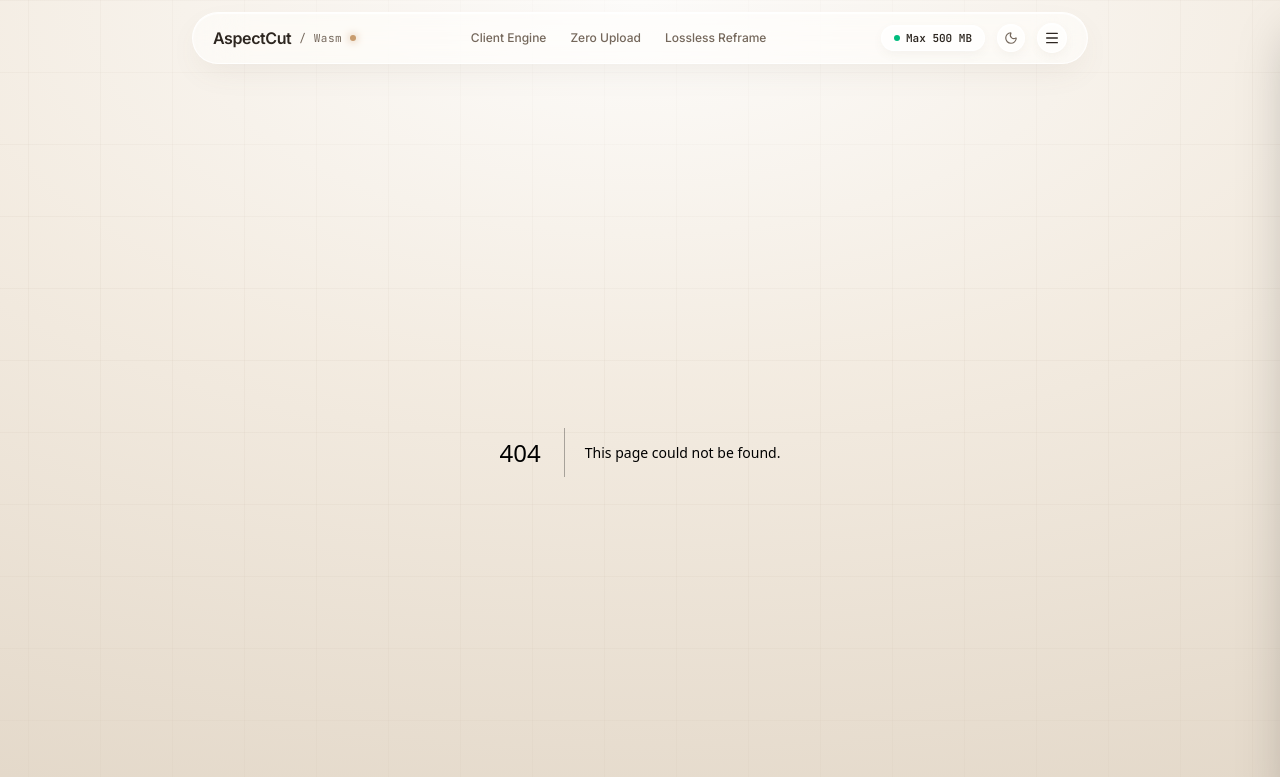
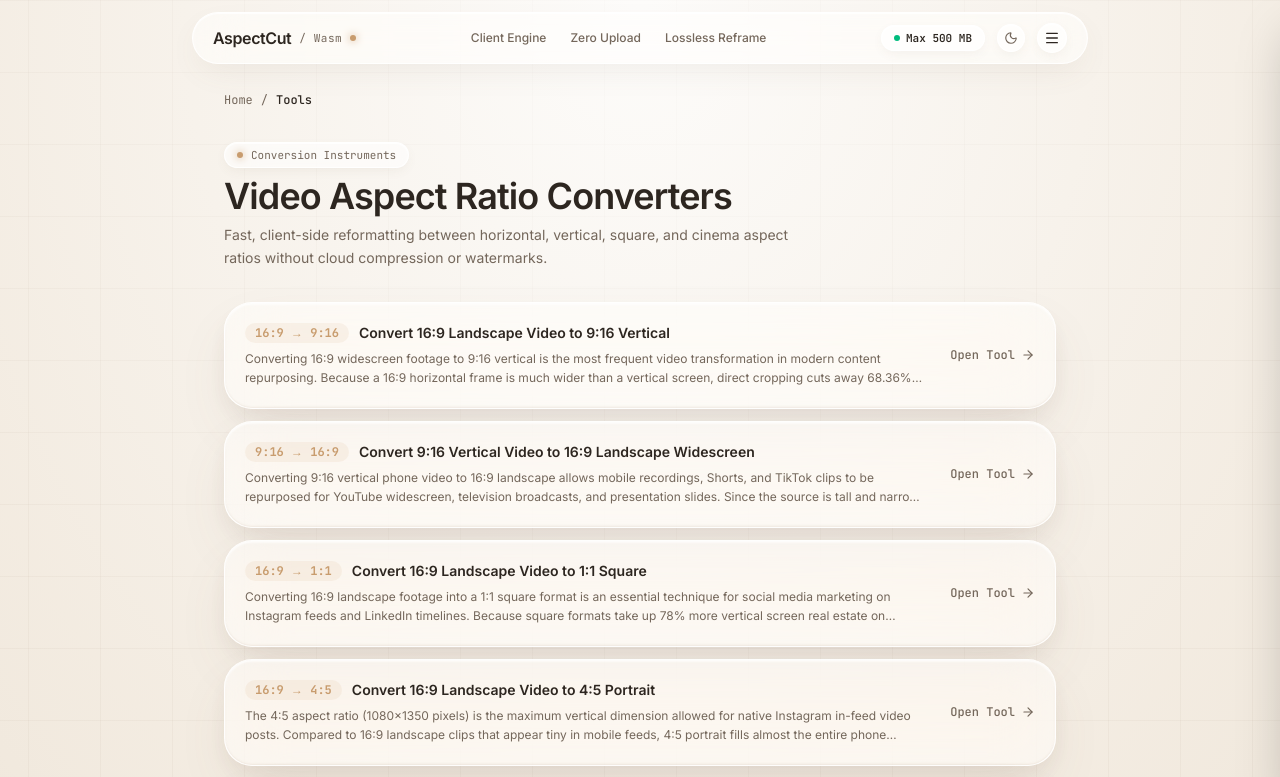
Before and after one commit to ShreyashSrivastavaa/AspectChanger, a Next.js app: page /tools in a window 1280 px wide. Before the commit this address had no page. Shown: the top 777 px of the page. Built offline with nearby package versions, Linux system fonts and the light colour scheme.

Commit message:
feat(pages): build ratio conversion tools hub

```diff
--- /dev/null
+++ b/src/app/tools/page.tsx
@@ -0,0 +1,93 @@
+import type { Metadata } from "next";
+import Link from "next/link";
+import { RATIO_PAIRS_DATA } from "@/lib/seo/ratio-pairs-data";
+import { BRAND } from "@/lib/config";
+import { ArrowRight } from "lucide-react";
+
+export const metadata: Metadata = {
+  title: `Video Aspect Ratio Converters Directory | ${BRAND.name}`,
+  description:
+    "Complete directory of client-side video aspect ratio converters. Reframe 16:9, 9:16, 1:1, 4:5, 4:3, 21:9, and anamorphic scope with zero uploads.",
+  alternates: {
+    canonical: `${BRAND.domain}/tools`,
+  },
+};
+
+export default function ToolsIndexPage() {
+  const jsonLdBreadcrumb = {
+    "@context": "https://schema.org",
+    "@type": "BreadcrumbList",
+    itemListElement: [
+      {
+        "@type": "ListItem",
+        position: 1,
+        name: "Home",
+        item: BRAND.domain,
+      },
+      {
+        "@type": "ListItem",
+        position: 2,
+        name: "Tools",
+        item: `${BRAND.domain}/tools`,
+      },
+    ],
+  };
+
+  return (
+    <div className="w-full max-w-[880px] mx-auto px-4 sm:px-6 py-10 space-y-8" suppressHydrationWarning>
+      <script
+        type="application/ld+json"
+        dangerouslySetInnerHTML={{ __html: JSON.stringify(jsonLdBreadcrumb) }}
+      />
+
+      {/* Breadcrumb */}
+      <nav className="flex items-center gap-2 font-mono text-xs text-[var(--text-muted)]">
+        <Link href="/" className="hover:text-[var(--text-main)]">Home</Link>
+        <span>/</span>
+        <span className="text-[var(--text-main)] font-medium">Tools</span>
+      </nav>
+
+      {/* Header */}
+      <div className="space-y-2">
+        <div className="inline-flex items-center gap-2 px-3 py-1 rounded-full glass-pill text-[11px] font-mono text-[var(--text-muted)]">
+          <span className="w-1.5 h-1.5 rounded-full bg-[#c89c6e] shadow-[0_0_8px_#c89c6e]" />
+          <span>Conversion Instruments</span>
+        </div>
+        <h1 className="text-3xl sm:text-4xl font-semibold tracking-tight text-[var(--text-main)]">
+          Video Aspect Ratio Converters
+        </h1>
+        <p className="text-sm text-[var(--text-muted)] leading-relaxed max-w-xl">
+          Fast, client-side reformatting between horizontal, vertical, square, and cinema aspect ratios without cloud compression or watermarks.
+        </p>
+      </div>
+
+      {/* Grid of frosted glass cards */}
+      <div className="grid grid-cols-1 gap-3">
+        {RATIO_PAIRS_DATA.map((tool) => (
+          <Link
+            key={tool.slug}
+            href={`/tools/${tool.slug}`}
+            className="group p-5 rounded-2xl glass-panel hover:border-[#c89c6e] hover:shadow-xl transition-all duration-200 flex flex-col sm:flex-row sm:items-center justify-between gap-3"
+          >
+            <div className="space-y-1.5 pr-4">
+              <div className="flex items-center gap-2.5">
+                <span className="font-mono text-xs font-bold text-[#c89c6e] px-2.5 py-0.5 rounded-full bg-[#c89c6e]/10">
+                  {tool.sourceRatio} &rarr; {tool.targetRatio}
+                </span>
+                <span className="text-sm font-semibold text-[var(--text-main)] group-hover:text-[#c89c6e] transition-colors">
+                  {tool.h1}
+                </span>
+              </div>
+              <p className="text-xs text-[var(--text-muted)] leading-relaxed line-clamp-2">
+                {tool.summary}
+              </p>
+            </div>
+            <span className="font-mono text-xs text-[var(--text-muted)] group-hover:text-[#c89c6e] shrink-0 flex items-center gap-1.5 font-medium">
+              Open Tool <ArrowRight className="w-3.5 h-3.5" />
+            </span>
+          </Link>
+        ))}
+      </div>
+    </div>
+  );
+}
```
